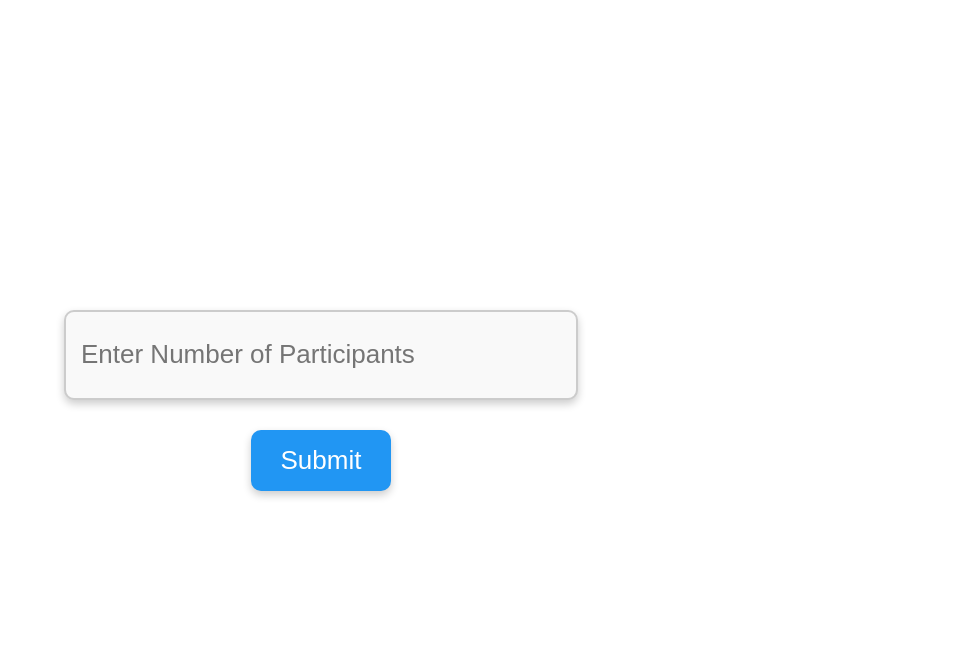
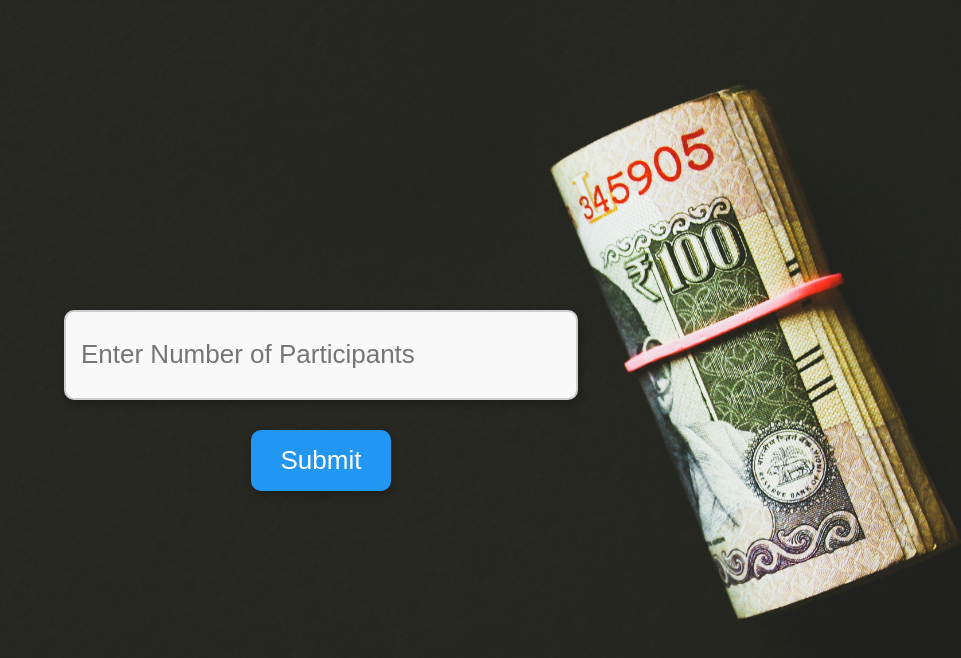
Before and after one commit to ts424/Expense-Ease, a website: page index.html in a window 1280 px wide. Shown: the whole page, without its empty margins (319-1280 px from the left). Drawn offline with Linux system fonts and the light colour scheme; the site is published under a folder, as on GitHub Pages, so addresses that start at the root find nothing.

Commit message:
Update style.css

```diff
--- a/style.css
+++ b/style.css
@@ -5,7 +5,7 @@ body {
     justify-content: center;
     align-items: center;
     height: 100vh;
-    background-image: url('/rupixen-Cz0kKadR9Co-unsplash.jpg'); /* Adjust the path as necessary */
+    background-image: url('rupixen-Cz0kKadR9Co-unsplash.jpg'); /* Adjust the path as necessary */
     background-size: cover;
     background-position: center;
     font-family: Arial, sans-serif;
```
